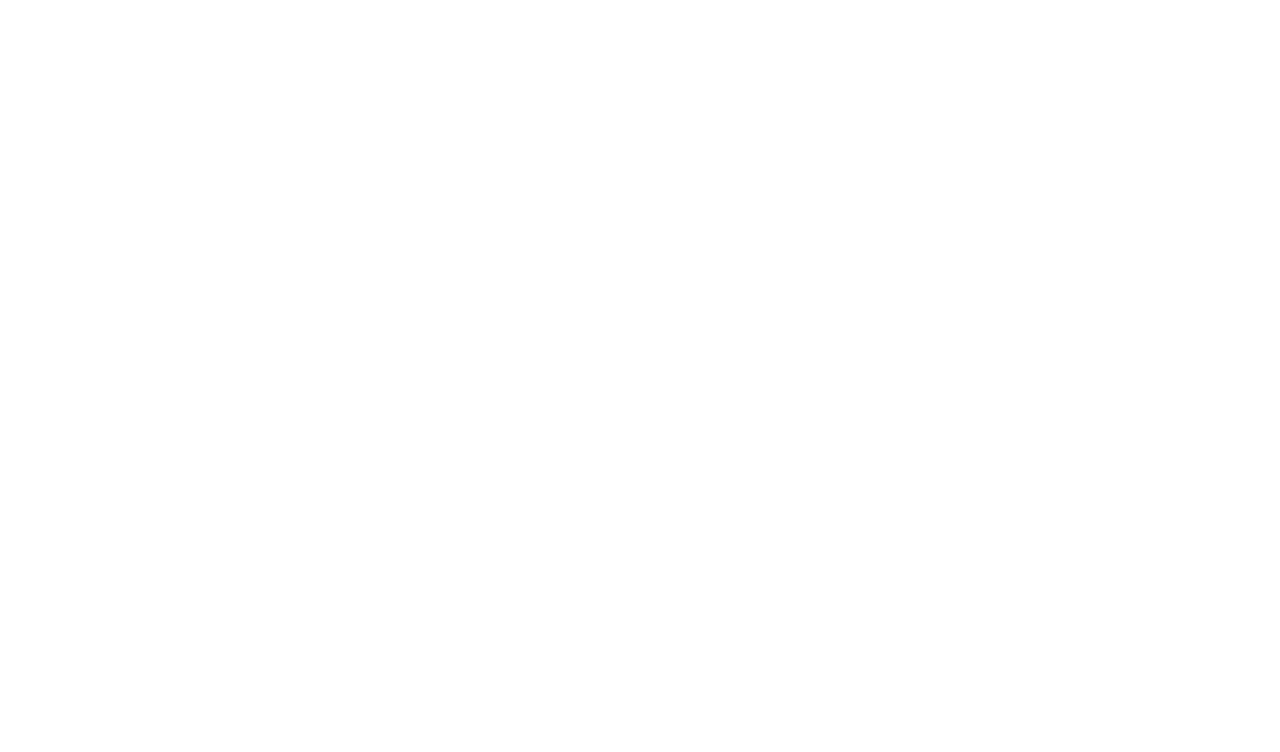
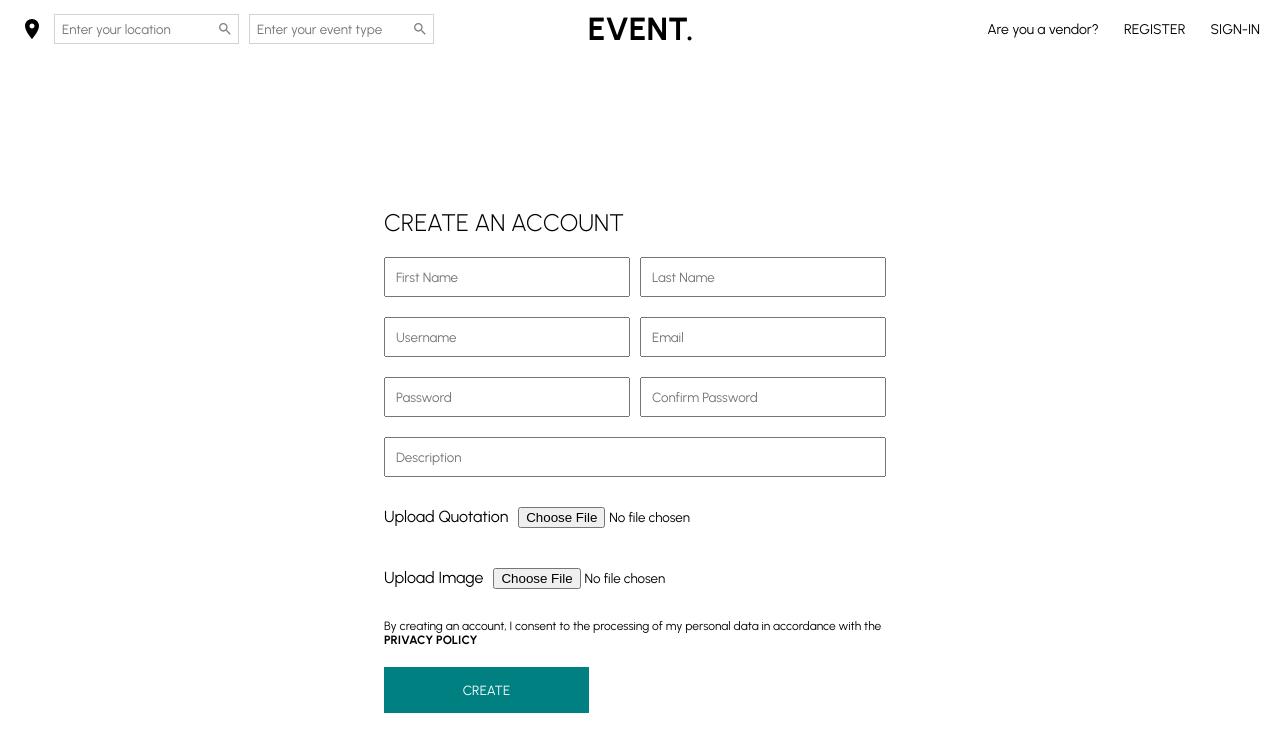
Before and after one commit to saichaitanya22/plan_my_event, a React (Create React App) app in the folder front-end/plan_my_event-app/: page /vendorRegistration in a window 1280 px wide. Before the commit this address had no page. Shown: the top 752 px of the page. Built offline with nearby package versions, Linux system fonts and the light colour scheme.

Commit message:
Made vendor registration page

```diff
--- a/front-end/plan_my_event-app/src/App.jsx
+++ b/front-end/plan_my_event-app/src/App.jsx
@@ -4,6 +4,7 @@
 import Home from "./pages/Home";
 import Register from "./pages/Register"
 import Login from "./pages/Login"
+import VendorRegister from "./pages/VendorRegister";
 import VendorCards from "./components/Categories";
 import {Route, BrowserRouter as Router, Routes} from "react-router-dom";
 import React from "react";
@@ -19,6 +20,8 @@
                        element={<Register/>}/>
                 <Route path="/login"
                        element={<Login/>}/>
+                <Route path="/vendorRegistration"
+                       element={<VendorRegister/>}/>
             </Routes>
         </Router>
     );
--- a/front-end/plan_my_event-app/src/components/NavBar.jsx
+++ b/front-end/plan_my_event-app/src/components/NavBar.jsx
@@ -78,6 +78,7 @@
                 </Left>
                 <Center href="/"><Logo>EVENT.</Logo></Center>
                 <Right>
+                    <MenuItem href={"/vendorRegistration"}>Are you a vendor?</MenuItem>
                     <MenuItem href="/register">REGISTER</MenuItem>
                     <MenuItem href="/login">SIGN-IN</MenuItem>
                 </Right>
--- /dev/null
+++ b/front-end/plan_my_event-app/src/pages/VendorRegister.jsx
@@ -0,0 +1,88 @@
+import styled from "styled-components";
+import Navbar from "../components/NavBar";
+
+const Container = styled.div`
+  width: 100vw;
+  height: 100vh;
+  display: flex;
+  align-items: center;
+  justify-content: center;
+`;
+
+const Wrapper = styled.div`
+  width: 40%;
+  padding: 20px;
+  background-color: white;
+`;
+
+const Title = styled.h1`
+  font-size: 24px;
+  font-weight: 300;
+`;
+
+const Form = styled.form`
+  display: flex;
+  flex-wrap: wrap;
+`;
+
+const Input = styled.input`
+  flex: 1;
+  min-width: 40%;
+  margin: 20px 10px 0 0;
+  padding: 10px;
+`;
+
+const Agreement = styled.span`
+  font-size: 12px;
+  margin: 20px 0;
+`
+
+const Button = styled.button`
+  width: 40%;
+  border: none;
+  padding: 15px;
+  background-color: teal;
+  color: white;
+  cursor: pointer;
+`
+
+const VendorRegisterForm = () => {
+    return (
+        <Container>
+            <Wrapper>
+                <Title>CREATE AN ACCOUNT</Title>
+                <Form>
+                    <Input placeholder="First Name"/>
+                    <Input placeholder="Last Name"/>
+                    <Input placeholder="Username"/>
+                    <Input placeholder="Email"/>
+                    <Input placeholder="Password"/>
+                    <Input placeholder="Confirm Password"/>
+                    <Input placeholder="Description"/>
+                    <p>Upload Quotation
+                        <Input type="file" placeholder="Quotation"/>
+                    </p>
+                    <p>Upload Image
+                        <Input type="file" placeholder="Image"/>
+                    </p>
+                    <Agreement>
+                        By creating an account, I consent to the processing of my personal
+                        data in accordance with the <b>PRIVACY POLICY</b>
+                    </Agreement>
+                    <Button>CREATE</Button>
+                </Form>
+            </Wrapper>
+        </Container>
+    )
+}
+
+const VendorRegister = () => {
+    return (
+        <div>
+            <Navbar/>
+            <VendorRegisterForm/>
+        </div>
+    )
+}
+
+export default VendorRegister
```
